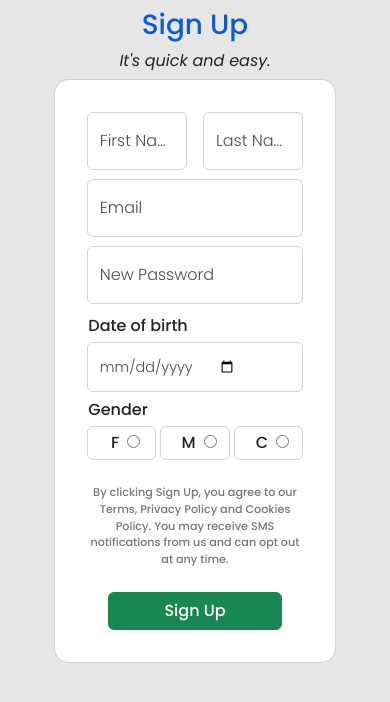
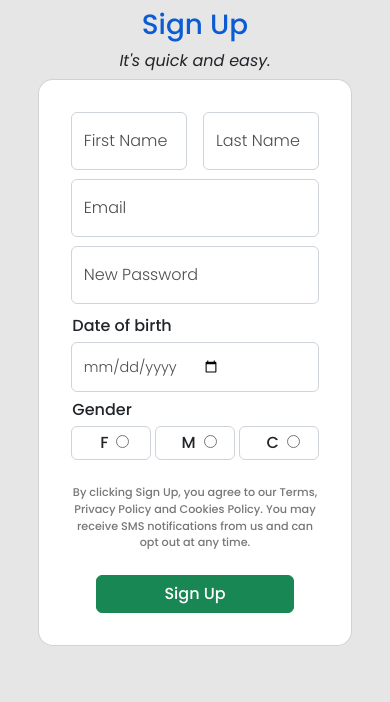
Before and after one commit to HassnainKazmi/User-Authentication-System, a React (Create React App) app: page /User-Authentication-System/signup in a window 390 px wide. Shown: the top 702 px of the page. Built offline with nearby package versions, Linux system fonts and the light colour scheme.

Commit message:
signup form padding changed

```diff
--- a/src/components/SignUpPage/signUpPage.css
+++ b/src/components/SignUpPage/signUpPage.css
@@ -117,6 +117,11 @@
     padding: 0.75rem;
   }
 
+  .signup__logo,
+  .signupform__content {
+    padding: 0rem 1rem;
+  }
+
   #floatingInput {
     font-size: 0.9rem !important;
   }
```
